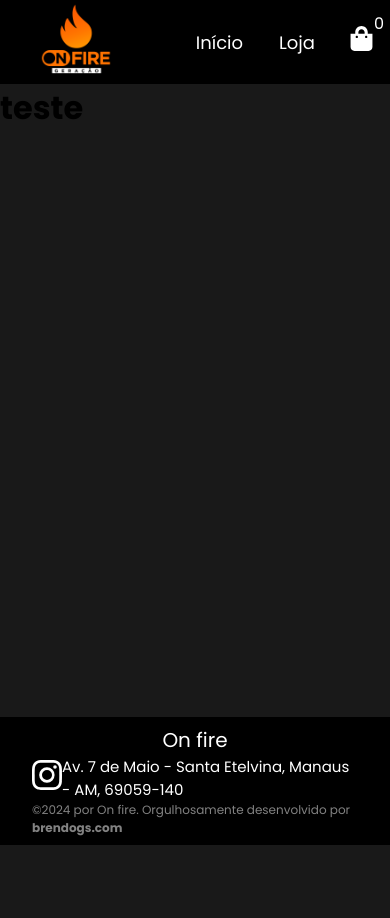
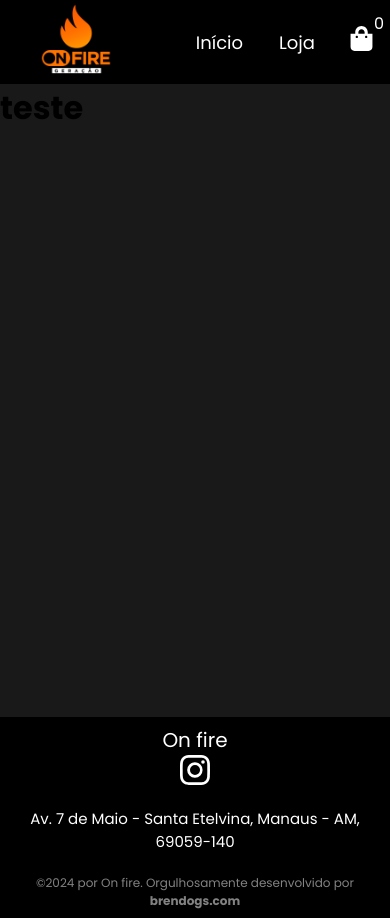
Before and after one commit to brendo-gomes-santana/on-fire, a Next.js app in the folder frontend/: page / in a window 390 px wide. Before the commit the page ends 845 px from the top, so only its background shows below. Built offline with nearby package versions, Linux system fonts and the light colour scheme.

Commit message:
trabalhndo media query do footer

```diff
--- a/frontend/src/components/footer/styled.module.scss
+++ b/frontend/src/components/footer/styled.module.scss
@@ -21,10 +21,20 @@
     span{
         font-size: 12px;
         color: #828282;
+        text-align: center;
         a{
             color: #828282;
             font-weight: bold;
 
+        }
+    }
+
+    @media (max-width: 425px){
+
+        padding: 0.5em 1em;
+
+        span {
+            margin-top: 0.5em;
         }
     }
 }
@@ -36,9 +46,18 @@
     display: flex;
     justify-content: space-between;
     align-items: center;
-
     a{
         color: #fff;
         font-size: 15px;
     }
+
+
+    @media (max-width: 425px){
+        flex-direction: column;
+        text-align: center;
+
+        a{
+            margin: 1em 0;
+        }
+    }
 }
```
Also changed, not shown: 1 other file (tests, documents, lock files or other folders).
